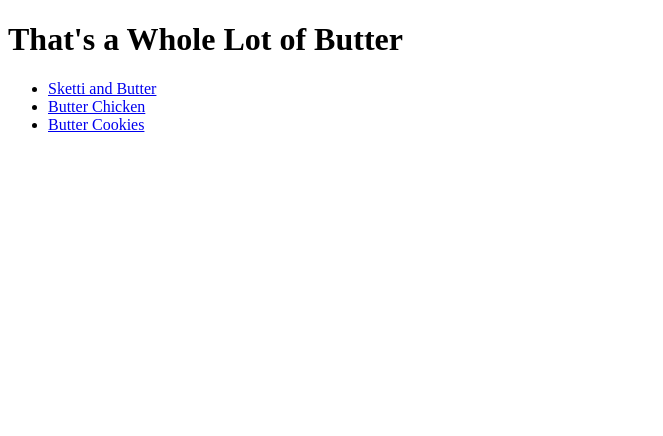
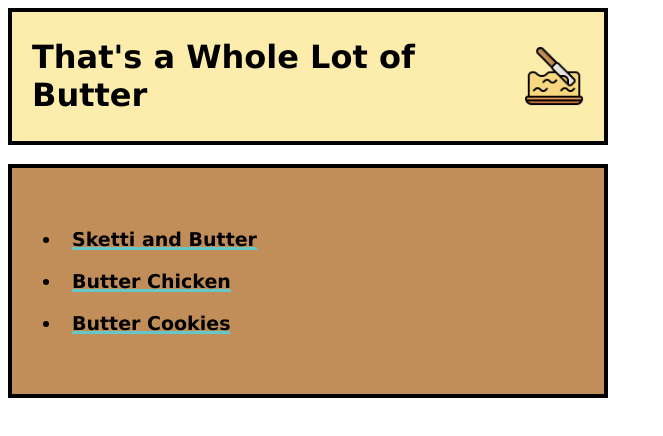
Before and after one commit to codingwithroman/recipes-landingpage, a plain HTML site: page index.html in a window 1280 px wide. Shown: the whole page, without its empty margins (0-663 px from the left). Drawn offline with Linux system fonts and the light colour scheme.

Commit message:
Add Style To Recipe Website
use CSS tags to increase organization and visual appeal of the lay-out of the HTML pages

```diff
--- a/index.html
+++ b/index.html
@@ -3,13 +3,17 @@
     <head>
         <meta charset="UTF-8">
         <title>That's a Whole Lot of Butter</title>
+        <link rel="stylesheet" href="style.css">
     </head>
     <body>
-        <h1>That's a Whole Lot of Butter</h1>
-        <ul>
-            <li><a href="./recipes/sketti-and-butter.html">Sketti and Butter</a></li>
-            <li><a href="./recipes/butter-chicken.html">Butter Chicken</a></li>
-            <li><a href="./recipes/butter-cookies.html">Butter Cookies</a></li>
+        <div class="header">
+            <h1>That's a Whole Lot of Butter</h1>
+            <img id="butter" src="images/butter.png" alt="stick of butter icon">
+        </div>
+        <ul class="recipes">
+            <li class="recipe-items"><a href="./recipes/sketti-and-butter.html">Sketti and Butter</a></li>
+            <li class="recipe-items"><a href="./recipes/butter-chicken.html">Butter Chicken</a></li>
+            <li class="recipe-items"><a href="./recipes/butter-cookies.html">Butter Cookies</a></li>
         </ul>
     </body>
 </html>
--- /dev/null
+++ b/style.css
@@ -0,0 +1,79 @@
+html {
+    scroll-behavior: smooth;
+  }
+
+body {
+    font-family: 'Poppins', Verdana, sans-serif;
+}
+
+#butter {
+    width: 60px;
+    height: auto;
+    padding: 0px 0px 0px 20px;
+}
+
+.header,
+.recipes,
+.blog {
+    box-sizing: border-box;
+    width: 600px;
+}
+
+.header {
+    display: flex;
+    align-items: center;
+    justify-content: center;
+    border: 4px solid;
+    padding: 5px 20px;
+    background-color: #fcedac;
+}
+
+.recipes,
+.blog {
+    padding: 50px;
+    background-color:#c18e59;
+    border: black 4px solid;
+    font-size: 19px;
+}
+
+.recipe-items {
+    padding: 10px;
+}
+
+.blog{
+    margin-top: 17px;
+    margin-bottom: 17px;
+    line-height: 1.6;
+}
+
+.recipe-image {
+    width: 100%;
+    text-align: center;
+    border: black 4px solid;
+    box-sizing: border-box;
+}
+
+a {
+    color: black;
+    font-weight: 800;
+    text-decoration: none;
+    background: linear-gradient(
+        to right,
+        rgba(100, 200, 200, 1),
+        rgba(100, 200, 200, 1)
+    ),
+    linear-gradient(
+        to right,
+        rgba(255,0 ,0 ,1),
+        rgba(255, 0, 180, 1),
+        rgba(0, 100, 200, 1)
+    );
+    background-size: 100% 3px, 0 3px;
+    background-position: 100% 100%, 0 100%;
+    background-repeat: no-repeat;
+    transition: background-size 400ms;
+}
+
+a:hover {
+    background-size: 0 3px, 100% 3px;
+}
```
Also changed, not shown: recipes/butter-chicken.html (+7 -1 lines), recipes/butter-cookies.html (+7 -1 lines), recipes/sketti-and-butter.html (+7 -1 lines), images/butter.png (added).
